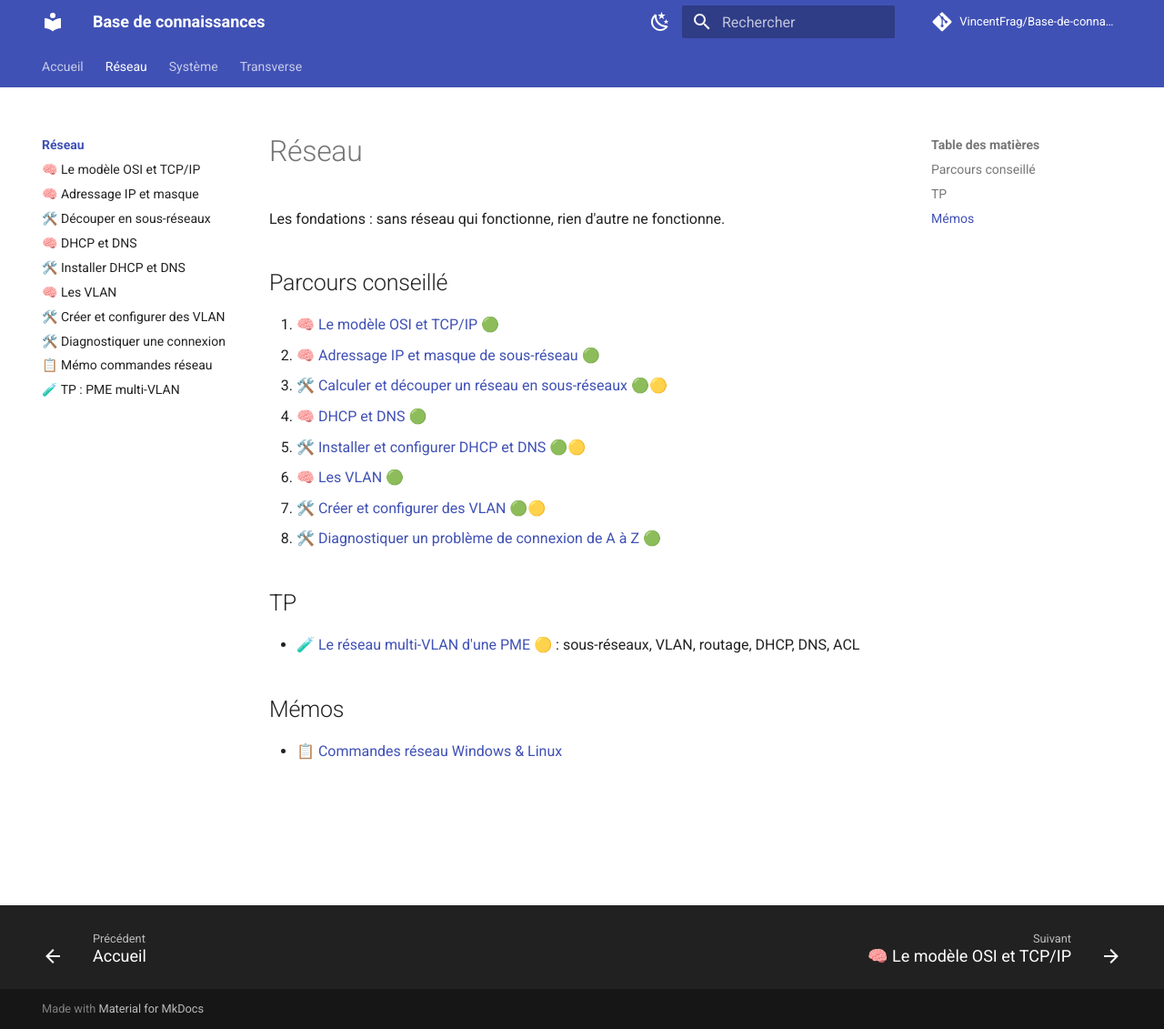
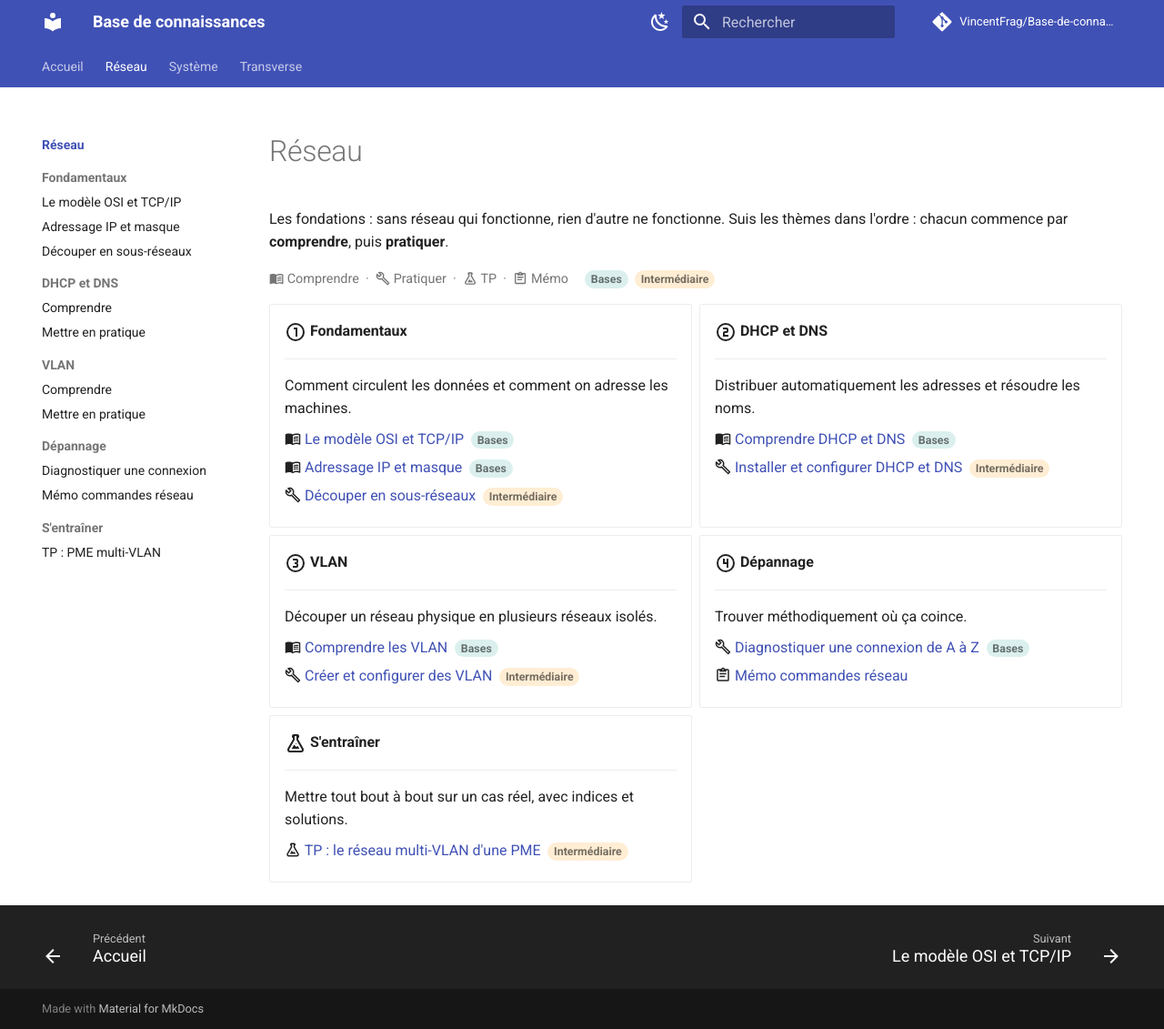
Before and after one commit to VincentFrag/Base-de-connaissances, an MkDocs documentation site: the page built from docs/reseau/index.md, in a window 1280 px wide and 1131 px high. Shown: the whole window at 91% size. Built offline with MkDocs 1.6.1 and Material for MkDocs 9.7.7, drawn with Linux system fonts in a browser that asks for light colours; comment, search, counter and statistics services are not loaded.

Commit message:
Refonte de la navigation : organisation par thème et cartes
Co-Authored-By: Claude Opus 5.5 <noreply@anthropic.com>
Claude-Session: https://claude.ai/code/session_01EWjCG8KdGvS1EpCuiN3myG

```diff
--- a/docs/reseau/index.md
+++ b/docs/reseau/index.md
@@ -1,22 +1,66 @@
+---
+hide:
+  - toc
+---
+
 # Réseau
 
-Les fondations : sans réseau qui fonctionne, rien d'autre ne fonctionne.
+Les fondations : sans réseau qui fonctionne, rien d'autre ne fonctionne. Suis les thèmes dans l'ordre : chacun commence par **comprendre**, puis **pratiquer**.
 
-## Parcours conseillé
+<p class="kb-legend" markdown>
+:material-book-open-variant: Comprendre &nbsp;·&nbsp;
+:material-wrench-outline: Pratiquer &nbsp;·&nbsp;
+:material-flask-outline: TP &nbsp;·&nbsp;
+:material-clipboard-text-outline: Mémo &nbsp;&nbsp;
+<span class="kb-badge kb-bases">Bases</span>
+<span class="kb-badge kb-inter">Intermédiaire</span>
+</p>
 
-1. 🧠 [Le modèle OSI et TCP/IP](concept-modele-osi-tcpip.md) 🟢
-2. 🧠 [Adressage IP et masque de sous-réseau](concept-adressage-ip.md) 🟢
-3. 🛠️ [Calculer et découper un réseau en sous-réseaux](tuto-sous-reseaux.md) 🟢🟡
-4. 🧠 [DHCP et DNS](concept-dhcp-dns.md) 🟢
-5. 🛠️ [Installer et configurer DHCP et DNS](tuto-dhcp-dns.md) 🟢🟡
-6. 🧠 [Les VLAN](concept-vlan.md) 🟢
-7. 🛠️ [Créer et configurer des VLAN](tuto-creer-vlan.md) 🟢🟡
-8. 🛠️ [Diagnostiquer un problème de connexion de A à Z](tuto-diagnostic-connexion.md) 🟢
+<div class="grid cards" markdown>
 
-## TP
+-   :material-numeric-1-circle-outline:{ .lg .middle } __Fondamentaux__
 
-- 🧪 [Le réseau multi-VLAN d'une PME](tp-pme-multi-vlan.md) 🟡 : sous-réseaux, VLAN, routage, DHCP, DNS, ACL
+    ---
 
-## Mémos
+    Comment circulent les données et comment on adresse les machines.
 
-- 📋 [Commandes réseau Windows & Linux](memo-commandes-reseau.md)
+    - :material-book-open-variant: [Le modèle OSI et TCP/IP](concept-modele-osi-tcpip.md) <span class="kb-badge kb-bases">Bases</span>
+    - :material-book-open-variant: [Adressage IP et masque](concept-adressage-ip.md) <span class="kb-badge kb-bases">Bases</span>
+    - :material-wrench-outline: [Découper en sous-réseaux](tuto-sous-reseaux.md) <span class="kb-badge kb-inter">Intermédiaire</span>
+
+-   :material-numeric-2-circle-outline:{ .lg .middle } __DHCP et DNS__
+
+    ---
+
+    Distribuer automatiquement les adresses et résoudre les noms.
+
+    - :material-book-open-variant: [Comprendre DHCP et DNS](concept-dhcp-dns.md) <span class="kb-badge kb-bases">Bases</span>
+    - :material-wrench-outline: [Installer et configurer DHCP et DNS](tuto-dhcp-dns.md) <span class="kb-badge kb-inter">Intermédiaire</span>
+
+-   :material-numeric-3-circle-outline:{ .lg .middle } __VLAN__
+
+    ---
+
+    Découper un réseau physique en plusieurs réseaux isolés.
+
+    - :material-book-open-variant: [Comprendre les VLAN](concept-vlan.md) <span class="kb-badge kb-bases">Bases</span>
+    - :material-wrench-outline: [Créer et configurer des VLAN](tuto-creer-vlan.md) <span class="kb-badge kb-inter">Intermédiaire</span>
+
+-   :material-numeric-4-circle-outline:{ .lg .middle } __Dépannage__
+
+    ---
+
+    Trouver méthodiquement où ça coince.
+
+    - :material-wrench-outline: [Diagnostiquer une connexion de A à Z](tuto-diagnostic-connexion.md) <span class="kb-badge kb-bases">Bases</span>
+    - :material-clipboard-text-outline: [Mémo commandes réseau](memo-commandes-reseau.md)
+
+-   :material-flask-outline:{ .lg .middle } __S'entraîner__
+
+    ---
+
+    Mettre tout bout à bout sur un cas réel, avec indices et solutions.
+
+    - :material-flask-outline: [TP : le réseau multi-VLAN d'une PME](tp-pme-multi-vlan.md) <span class="kb-badge kb-inter">Intermédiaire</span>
+
+</div>
--- a/docs/stylesheets/extra.css
+++ b/docs/stylesheets/extra.css
@@ -37,3 +37,36 @@
 .md-typeset .success > summary::before {
   background-color: var(--kb-success);
 }
+
+/* Badges de niveau */
+.md-typeset .kb-badge {
+  display: inline-block;
+  font-size: .62rem;
+  font-weight: 600;
+  line-height: 1.6;
+  padding: 0 .55em;
+  margin-left: .3em;
+  border-radius: 1em;
+  vertical-align: middle;
+  color: var(--md-default-fg-color--light);
+}
+.md-typeset .kb-bases { background: color-mix(in srgb, #4db6ac 20%, transparent); }
+.md-typeset .kb-inter { background: color-mix(in srgb, #ffb74d 24%, transparent); }
+
+/* Légende */
+.md-typeset .kb-legend {
+  font-size: .72rem;
+  color: var(--md-default-fg-color--light);
+}
+
+/* Listes dans les cartes : sans puces, icône alignée */
+.md-typeset .grid.cards > ul > li > ul {
+  list-style: none;
+  margin-left: 0;
+  padding-left: 0;
+}
+.md-typeset .grid.cards > ul > li > ul > li {
+  margin-left: 0;
+  margin-bottom: .35em;
+}
+.md-typeset .grid.cards > ul > li > ul > li::marker { content: none; }
--- a/mkdocs.yml
+++ b/mkdocs.yml
@@ -65,16 +65,21 @@ nav:
   - Accueil: index.md
   - Réseau:
       - reseau/index.md
-      - "🧠 Le modèle OSI et TCP/IP": reseau/concept-modele-osi-tcpip.md
-      - "🧠 Adressage IP et masque": reseau/concept-adressage-ip.md
-      - "🛠️ Découper en sous-réseaux": reseau/tuto-sous-reseaux.md
-      - "🧠 DHCP et DNS": reseau/concept-dhcp-dns.md
-      - "🛠️ Installer DHCP et DNS": reseau/tuto-dhcp-dns.md
-      - "🧠 Les VLAN": reseau/concept-vlan.md
-      - "🛠️ Créer et configurer des VLAN": reseau/tuto-creer-vlan.md
-      - "🛠️ Diagnostiquer une connexion": reseau/tuto-diagnostic-connexion.md
-      - "📋 Mémo commandes réseau": reseau/memo-commandes-reseau.md
-      - "🧪 TP : PME multi-VLAN": reseau/tp-pme-multi-vlan.md
+      - Fondamentaux:
+          - "Le modèle OSI et TCP/IP": reseau/concept-modele-osi-tcpip.md
+          - "Adressage IP et masque": reseau/concept-adressage-ip.md
+          - "Découper en sous-réseaux": reseau/tuto-sous-reseaux.md
+      - DHCP et DNS:
+          - "Comprendre": reseau/concept-dhcp-dns.md
+          - "Mettre en pratique": reseau/tuto-dhcp-dns.md
+      - VLAN:
+          - "Comprendre": reseau/concept-vlan.md
+          - "Mettre en pratique": reseau/tuto-creer-vlan.md
+      - Dépannage:
+          - "Diagnostiquer une connexion": reseau/tuto-diagnostic-connexion.md
+          - "Mémo commandes réseau": reseau/memo-commandes-reseau.md
+      - S'entraîner:
+          - "TP : PME multi-VLAN": reseau/tp-pme-multi-vlan.md
   - Système:
       - systeme/index.md
   - Transverse:
```
Also changed, not shown: CLAUDE.md (+7 -4 lines), docs/index.md (+41 -14 lines).
